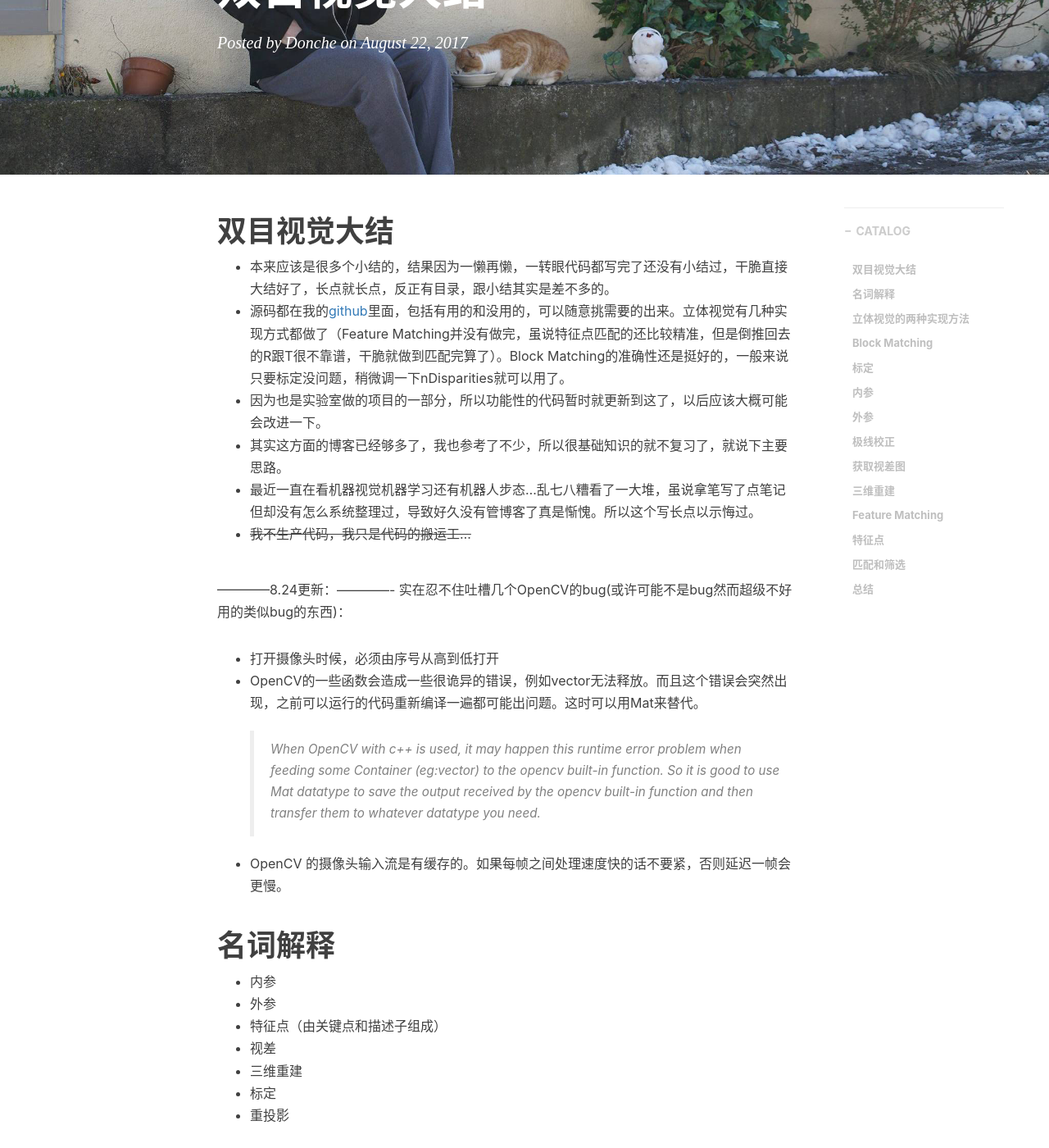
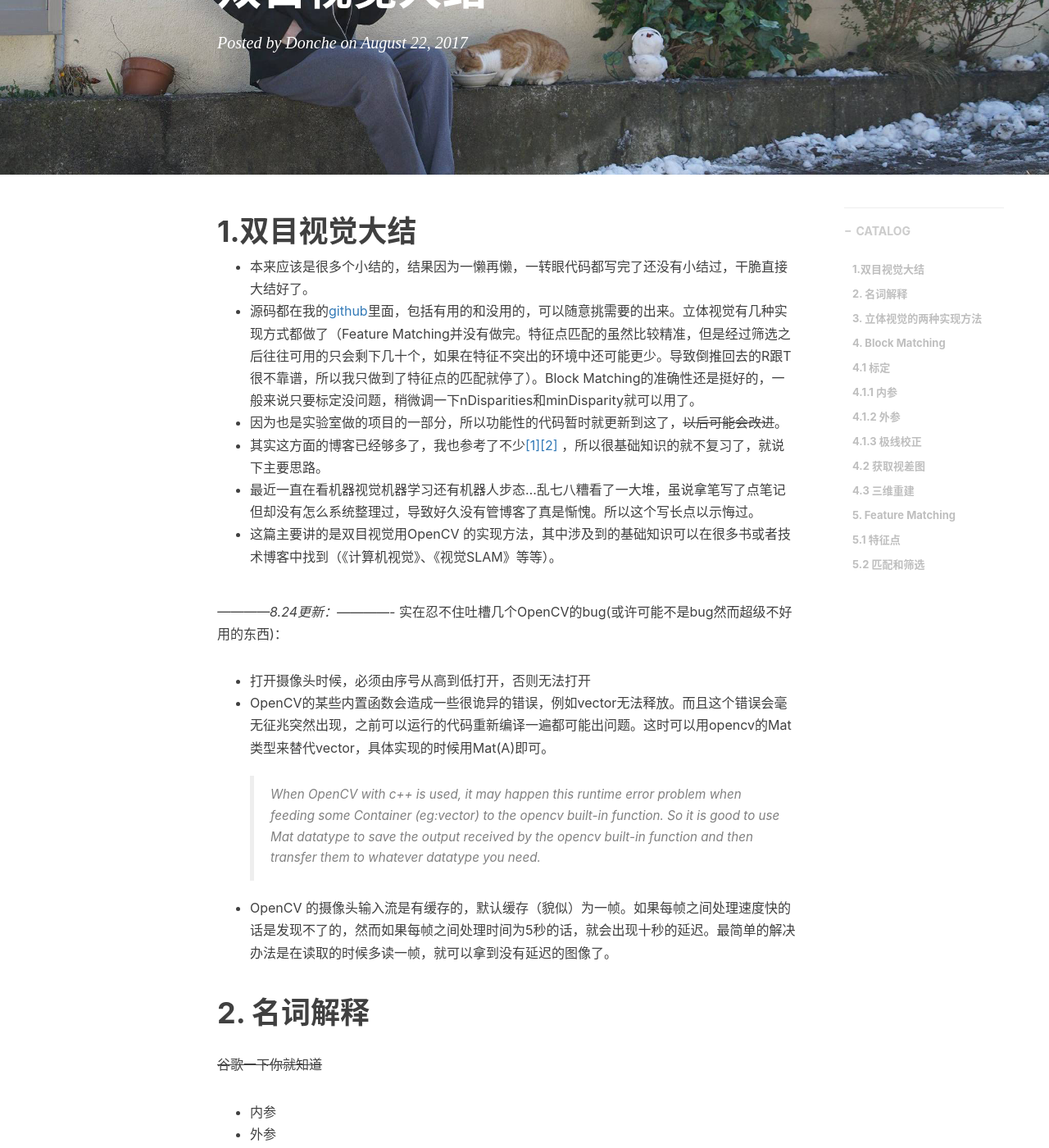
Before and after one commit to Donche/Donche.github.io, a Jekyll site: the page built from _posts/CV/2017-8-22-StereoVision.md, in a window 1280 px wide and 1400 px high, scrolled down 244 px. Shown: the whole window at 82% size. Built offline with Jekyll 4.4.1, drawn with Linux system fonts in a browser that asks for light colours; nearby versions of some CDN libraries; comment, search, counter and statistics services are not loaded; some of the changed text lies outside the part shown.

Commit message:
new blog

````diff
--- a/_posts/CV/2017-8-22-StereoVision.md
+++ b/_posts/CV/2017-8-22-StereoVision.md
@@ -10,25 +10,26 @@
     - C++
 ---
 
-# 双目视觉大结
+# 1.双目视觉大结
 
-* 本来应该是很多个小结的，结果因为一懒再懒，一转眼代码都写完了还没有小结过，干脆直接大结好了，长点就长点，反正有目录，跟小结其实是差不多的。
-* 源码都在我的[github](https://github.com/Donche/StereoVision)里面，包括有用的和没用的，可以随意挑需要的出来。立体视觉有几种实现方式都做了（Feature Matching并没有做完，虽说特征点匹配的还比较精准，但是倒推回去的R跟T很不靠谱，干脆就做到匹配完算了）。Block Matching的准确性还是挺好的，一般来说只要标定没问题，稍微调一下nDisparities就可以用了。
-* 因为也是实验室做的项目的一部分，所以功能性的代码暂时就更新到这了，以后应该大概可能会改进一下。
-* 其实这方面的博客已经够多了，我也参考了不少，所以很基础知识的就不复习了，就说下主要思路。
+* 本来应该是很多个小结的，结果因为一懒再懒，一转眼代码都写完了还没有小结过，干脆直接大结好了。
+* 源码都在我的[github](https://github.com/Donche/StereoVision)里面，包括有用的和没用的，可以随意挑需要的出来。立体视觉有几种实现方式都做了（Feature Matching并没有做完。特征点匹配的虽然比较精准，但是经过筛选之后往往可用的只会剩下几十个，如果在特征不突出的环境中还可能更少。导致倒推回去的R跟T很不靠谱，所以我只做到了特征点的匹配就停了）。Block Matching的准确性还是挺好的，一般来说只要标定没问题，稍微调一下nDisparities和minDisparity就可以用了。
+* 因为也是实验室做的项目的一部分，所以功能性的代码暂时就更新到这了，~~以后可能会改进~~。
+* 其实这方面的博客已经够多了，我也参考了不少[[1]](#1)[[2]](#2) ，所以很基础知识的就不复习了，就说下主要思路。
 * 最近一直在看机器视觉机器学习还有机器人步态...乱七八糟看了一大堆，虽说拿笔写了点笔记但却没有怎么系统整理过，导致好久没有管博客了真是惭愧。所以这个写长点以示悔过。
-* ~~我不生产代码，我只是代码的搬运工...~~
+* 这篇主要讲的是双目视觉用OpenCV 的实现方法，其中涉及到的基础知识可以在很多书或者技术博客中找到（《计算机视觉》、《视觉SLAM》等等）。
 
-------------8.24更新：-------------
-实在忍不住吐槽几个OpenCV的bug(或许可能不是bug然而超级不好用的类似bug的东西)：
-* 打开摄像头时候，必须由序号从高到低打开
-* OpenCV的一些函数会造成一些很诡异的错误，例如vector无法释放。而且这个错误会突然出现，之前可以运行的代码重新编译一遍都可能出问题。这时可以用Mat来替代。
+*------------8.24更新：-------------*
+实在忍不住吐槽几个OpenCV的bug(或许可能不是bug然而超级不好用的东西)：
+* 打开摄像头时候，必须由序号从高到低打开，否则无法打开
+* OpenCV的某些内置函数会造成一些很诡异的错误，例如vector无法释放。而且这个错误会毫无征兆突然出现，之前可以运行的代码重新编译一遍都可能出问题。这时可以用opencv的Mat类型来替代vector，具体实现的时候用Mat(A)即可。
 >When OpenCV with c++ is used, it may happen this runtime error problem when feeding some Container (eg:vector) to the opencv built-in function. So it is good to use Mat datatype to save the output received by the opencv built-in function and then transfer them to whatever datatype you need.
 
-* OpenCV 的摄像头输入流是有缓存的。如果每帧之间处理速度快的话不要紧，否则延迟一帧会更慢。
+* OpenCV 的摄像头输入流是有缓存的，默认缓存（貌似）为一帧。如果每帧之间处理速度快的话是发现不了的，然而如果每帧之间处理时间为5秒的话，就会出现十秒的延迟。最简单的解决办法是在读取的时候多读一帧，就可以拿到没有延迟的图像了。
 
 
-# 名词解释
+# 2. 名词解释
+~~谷歌一下你就知道~~
 * 内参
 * 外参
 * 特征点（由关键点和描述子组成）
@@ -37,20 +38,20 @@
 * 标定
 * 重投影
 
-# 立体视觉的两种实现方法
+# 3. 立体视觉的两种实现方法
 目前的立体视觉匹配算法主要是Block Matching 、Feature Matching 和 Phase differencing algorithms。我们只考虑前两种。
 前者提前标定好，经过极线校正之后将左右摄像头画面矫正为同一高度以减少匹配所需的计算，然后用一个个的窗口进行匹配得到视差图，之后利用外参进行三维重建，效果很不错，速度也快，缺点就是得事先标定好，中途摄像头相对位置稍微变一下就得重新标定（比如自己用两个摄像头随意摆桌上的那种就很麻烦）。
 后者是分别对左右两个图像取特征点，计算描述子然后匹配、筛选，得到一一对应的特征点后反推摄像头外参，同时将图像进行三角剖分，然后用推到的外参进行三维重建，速度比较慢，而且推出来的外参很不稳定。而且由于算法特征只能得到稀疏的视差场。
 
 所以，主要使用Block Matching进行三维重建，Feature Matching只做到匹配。
 
-# Block Matching
+# 4. Block Matching
 主要思路：1.标定 2.获取视差图 3.三维重建
-## 标定
+## 4.1 标定
 标定使用的标定板理论上可以使用任何图像，一般来说用的是标准的标定板，有chessboard、circles grid 和asymmetric circles grid这三种。需要注意的是，对于chessboard，对应的长和宽分别为两个方向上检测出来的角点数，也就是黑白方格数的值减一，square size 是两个角点之间的距离；对于circles grid， 长宽为两个方向上的圆的数量，square size 为最近两圆圆心距离；asymmetric circles grid 的square size 为水平方向两圆圆心距离的一半。
 OpenCV标定使用的是张正有的方法，所以一般来说十张不同姿态的标定板就可以标定出不错的结果了，我一般用20-30张，重投影误差可以维持在0.08左右。又一个需要注意的是，如果使用circles grid，不应该使标定板距离摄像头太太近，否则误差会很大。
 
-### 内参
+### 4.1.1 内参
 首先来看一下标定主要需要的参数：
 ```c++
 CV_EXPORTS_W double calibrateCamera( InputArrayOfArrays objectPoints,
@@ -80,7 +81,7 @@
 * rvecs(tvecs)：Output vector of rotation(translation) vectors estimated for each pattern view，可以用来计算重投影误差。
 * flag：~~立flag 用的，~~ 设置一些标定方法，比如```CV_CALIB_FIX_K4```。
 
-### 外参
+### 4.1.2 外参
 知道了内参之后，外参就比较好搞了，标定也是很准的。先看一下函数：
 ```c++
 CV_EXPORTS_W double stereoCalibrate( InputArrayOfArrays objectPoints,
@@ -101,7 +102,7 @@
 * F：基础矩阵
 * flag：就是flag 啊
 
-### 极线校正
+### 4.1.3 极线校正
 
 为了匹配需要，计算出四个map用来对摄像头得到的图像进行remap，得到双目平行校正后的图像：
 ```c++
@@ -119,7 +120,7 @@
                         Size size, int m1type, OutputArray map1, OutputArray map2 );
 ```
 
-## 获取视差图
+## 4.2 获取视差图
 opencv2提供的BM算法主要有BM、SGBM和GC。
 然而我用的是OpenCV3，跟2有些不一样。不知道为什么，但是我们好像要失去GC了。
 没关系，对于我这个来说BM差不多够了。
@@ -179,7 +180,7 @@
 ```
 
 
-## 三维重建
+## 4.3 三维重建
 就是用三角测量还原出来场景的三维点，OpenCV 用reprojectImageTo3D 实现：
 ```c++
 CV_EXPORTS_W void reprojectImageTo3D( InputArray disparity,
@@ -190,9 +191,9 @@
 得到的三维点可以导出到文件给MatLab画出来，或者用OpenGL实时显示（不知道为什么我这个OpenGL画出来的画风很诡异，大概是哪没搞明白，等好了再详细介绍这块吧）
 
 
-# Feature Matching
+# 5. Feature Matching
 主要思路 1.找特征点 2.匹配、筛选
-## 特征点
+## 5.1 特征点
 常用的主要有SURF、ORB、SIFT。一般来说就计算速度上，ORB>SURF>SIFT；计算的复杂度则反过来。一般情况使用ORB是比较好的选择，经过筛选之后还会留下来不少匹配好的特征点。
 OpenCV3 里对特征点的实现方法改动比较大，需要用Feature2D 这个类来计算关键点和描述子，再用BFMatcher进行匹配。需要注意的是ORB使用Hamming distance作为描述子距离的度量，其他特征点可以使用不同的范数（如NORM_L2）。
 具体特征点实现方法主要如下（省去了各种有效性的判断，只写了主要思路）：
@@ -207,7 +208,7 @@
 feature_r->detectAndCompute(imgRight, noArray(), key_points_r, descriptor_r);
 ```
 
-## 匹配和筛选
+## 5.2 匹配和筛选
 匹配主要有三种，KNNMatch、radiusMatch和普通的BFMatch。
 * KNNMatch：Finds the k best matches for each descriptor from a query set.
 * radiusMatch：For each query descriptor, finds the training descriptors not farther than the specified distance.
@@ -224,5 +225,8 @@
 
 以上两种方法结合起来就可以得到效果很不错的匹配结果，误匹配很少，速度也不慢。
 
-# 总结
-先到这里吧，其实还有很多可以写的，有时间了再补充。
+
+
+*参考资料*
+1. <span id="1"></span> http://blog.csdn.net/chenyusiyuan/article/details/5961769
+2. <span id="2"></span> http://blog.csdn.net/wangyaninglm/article/details/52142217
````
Also changed, not shown: _posts/Python/2017-11-06-PythonSpider.md (added, +247 -0 lines), _posts/Python/SpiderStructure.jpg (added), _posts/Python/doubanAlbumName.jpg (added), _posts/Python/doubanF12.jpg (added).
